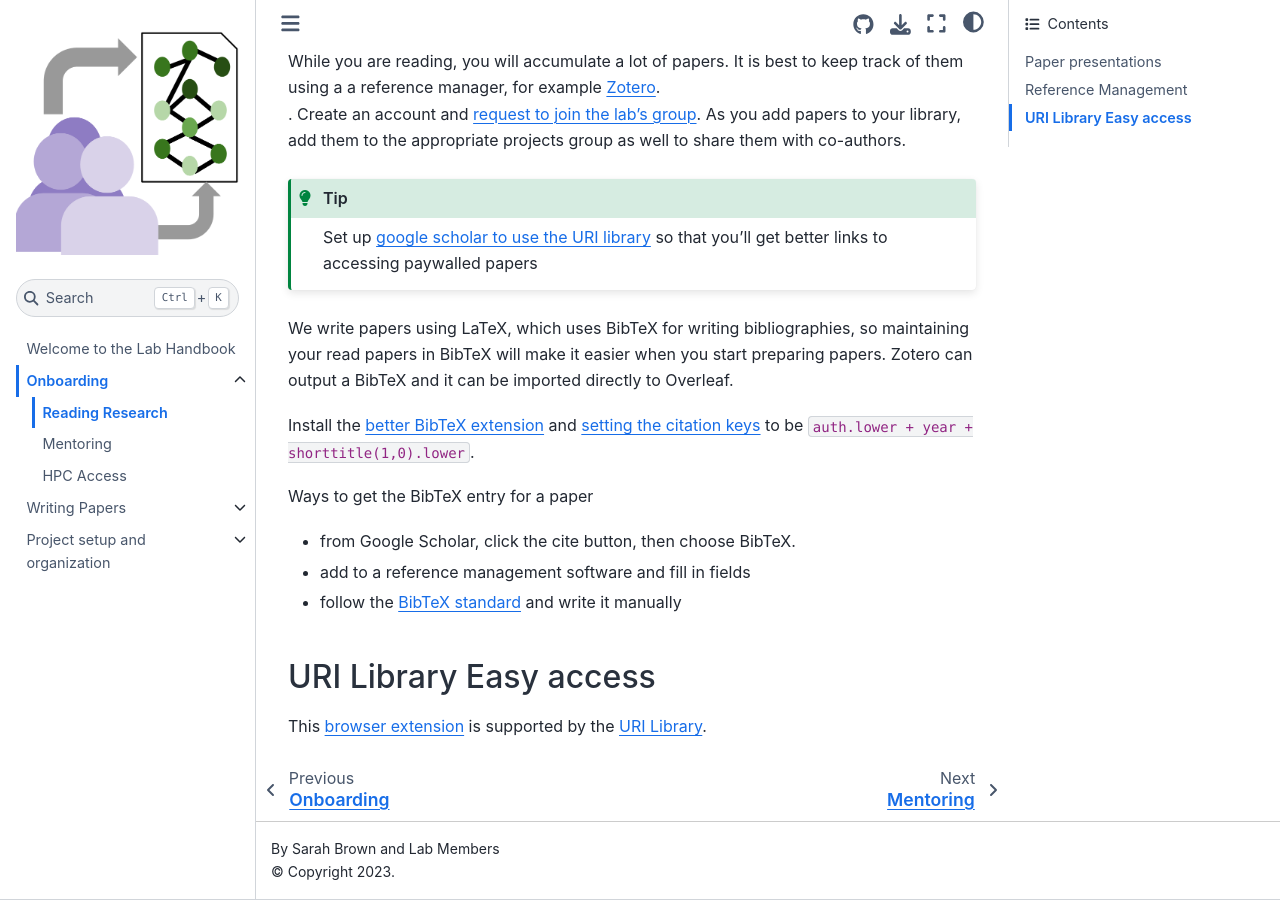
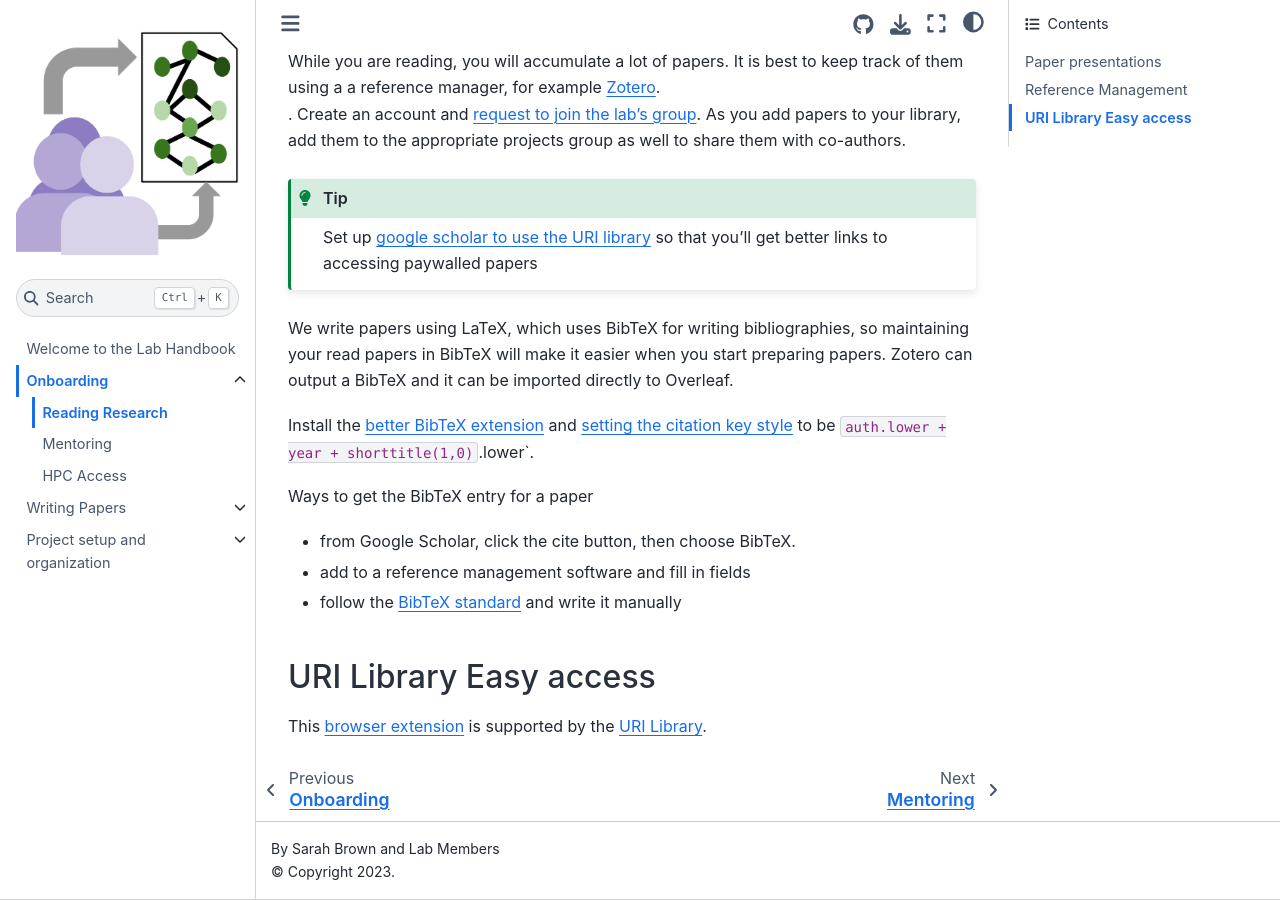
Before and after one commit to ml4sts/handbook, a Jupyter Book: the page built from onboarding/reading.md, in a window 1280 px wide and 900 px high, scrolled down 967 px. Built offline with Jupyter Book 1.0.4 settings and Sphinx 7.4.7 and the Sphinx Book theme 1.1.4, drawn with Linux system fonts in a browser that asks for light colours.

Commit message:
fix link

```diff
--- a/onboarding/reading.md
+++ b/onboarding/reading.md
@@ -41,7 +41,7 @@
 maintaining your read papers in BibTeX will make it easier when you start
 preparing papers. Zotero can output a BibTeX and it can be imported directly to Overleaf.
 
-Install the [better BibTeX extension](https://retorque.re/zotero-better-bibtex/installation/) and [setting the citation keys](https://retorque.re/zotero-better-bibtex/citing/#set-your-own-fixed-citation-keys) to be `auth.lower + year + shorttitle(1,0).lower`.
+Install the [better BibTeX extension](https://retorque.re/zotero-better-bibtex/installation/) and [setting the citation key style](https://retorque.re/zotero-better-bibtex/citing/#configurable-citekey-generators) to be `auth.lower + year + shorttitle(1,0)`.lower`.
 
 Ways to get the BibTeX entry for a paper
   - from Google Scholar, click the cite button, then choose BibTeX.
```
